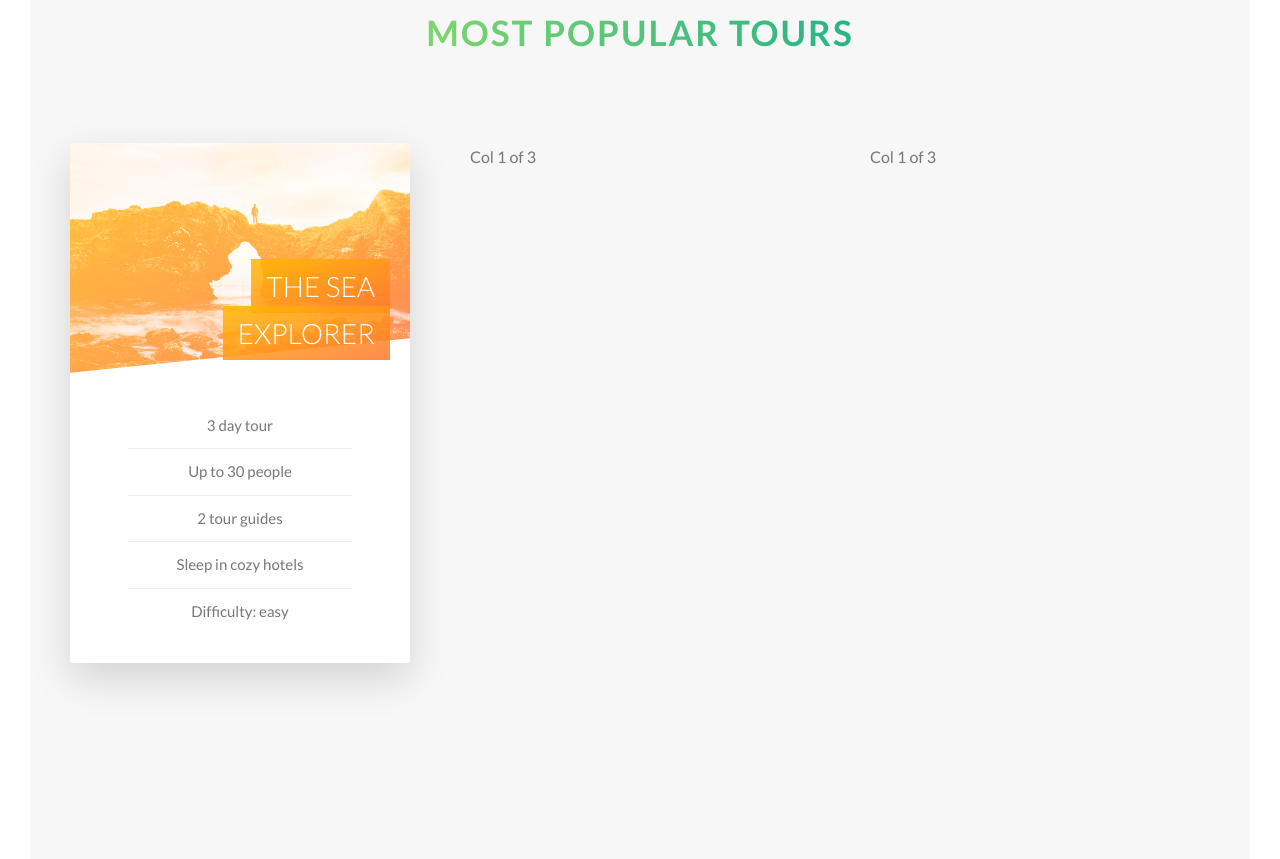
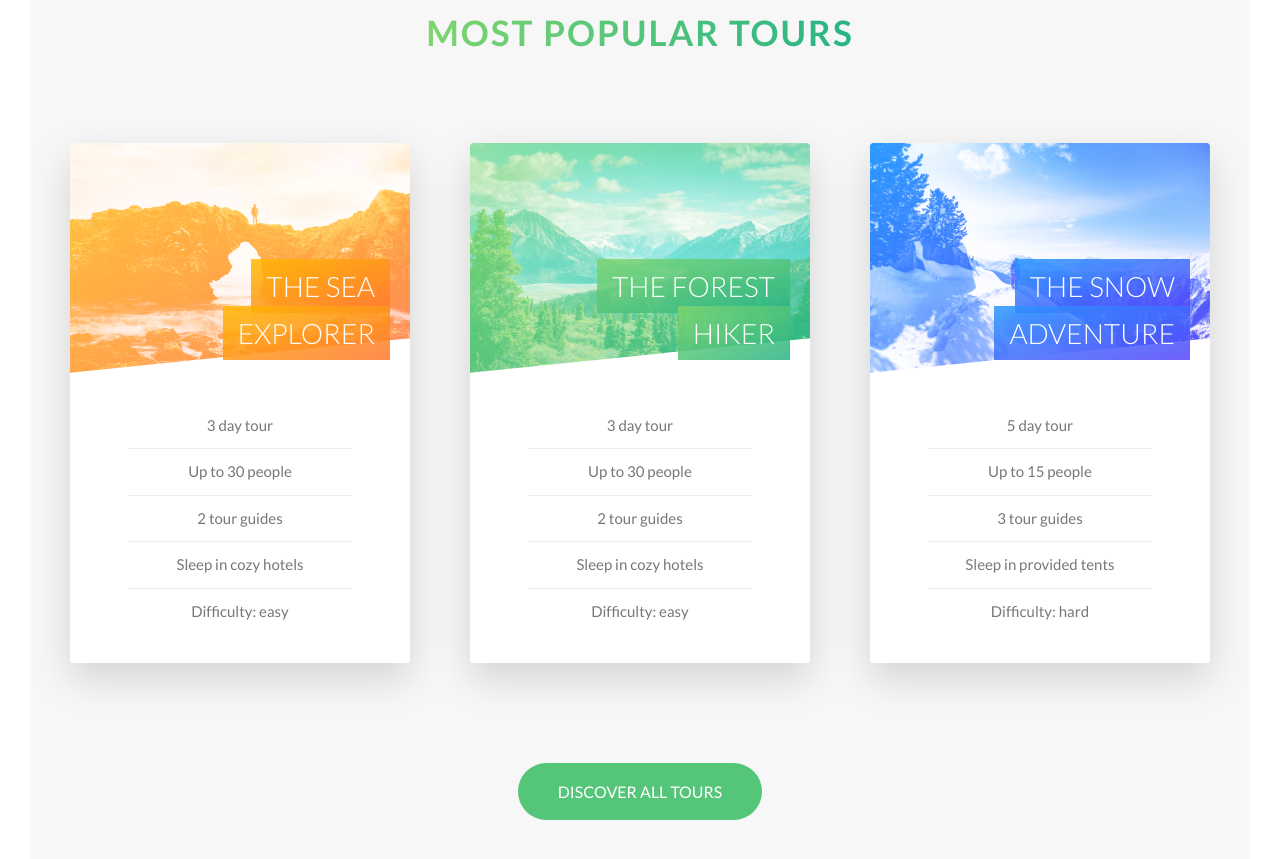
Before and after one commit to augustoqa/natours-css, a website: page index.html in a window 1280 px wide. Shown: the part 2332-3191 px from the top of the page. Drawn offline with Linux system fonts and the light colour scheme.

Commit message:
Building the Tours Section - Part 3

```diff
--- a/index.html
+++ b/index.html
@@ -129,17 +129,88 @@
 							</div>
 						</div>
 						<div class="card__side card__side--back card__side--back-1">
-							BACK
+							<div class="card__cta">
+								<div class="card__price-box">
+									<p class="card__price-only">Only</p>
+									<p class="card__price-value">$297</p>
+								</div>
+								<a href="#" class="btn btn--white">Book now!</a>
+							</div>
 						</div>
 					</div>
 				</div>
+
 				<div class="col-1-of-3">
-					Col 1 of 3
+					<div class="card">
+						<div class="card__side card__side--front">
+							<div class="card__picture card__picture--2">
+								&nbsp;
+							</div>
+							<h4 class="card__heading">
+								<span class="card__heading-span card__heading-span--2">
+									The Forest Hiker
+								</span>
+							</h4>
+							<div class="card__details">
+								<ul>
+									<li>3 day tour</li>
+									<li>Up to 30 people</li>
+									<li>2 tour guides</li>
+									<li>Sleep in cozy hotels</li>
+									<li>Difficulty: easy</li>
+								</ul>
+							</div>
+						</div>
+						<div class="card__side card__side--back card__side--back-2">
+							<div class="card__cta">
+								<div class="card__price-box">
+									<p class="card__price-only">Only</p>
+									<p class="card__price-value">$497</p>
+								</div>
+								<a href="#" class="btn btn--white">Book now!</a>
+							</div>
+						</div>
+					</div>
 				</div>
+
 				<div class="col-1-of-3">
-					Col 1 of 3
+					<div class="card">
+						<div class="card__side card__side--front">
+							<div class="card__picture card__picture--3">
+								&nbsp;
+							</div>
+							<h4 class="card__heading">
+								<span class="card__heading-span card__heading-span--3">
+									The Snow Adventure
+								</span>
+							</h4>
+							<div class="card__details">
+								<ul>
+									<li>5 day tour</li>
+									<li>Up to 15 people</li>
+									<li>3 tour guides</li>
+									<li>Sleep in provided tents</li>
+									<li>Difficulty: hard</li>
+								</ul>
+							</div>
+						</div>
+						<div class="card__side card__side--back card__side--back-3">
+							<div class="card__cta">
+								<div class="card__price-box">
+									<p class="card__price-only">Only</p>
+									<p class="card__price-value">$897</p>
+								</div>
+								<a href="#" class="btn btn--white">Book now!</a>
+							</div>
+						</div>
+					</div>
 				</div>
 			</div>
+
+			<div class="u-center-text u-margin-top-huge">
+				<a href="#" class="btn btn--green">Discover all tours</a>
+			</div>
+
 		</section>
 	</main>
 
--- a/sass/base/_utilities.scss
+++ b/sass/base/_utilities.scss
@@ -3,3 +3,6 @@
 .u-margin-bottom-small { margin-bottom: 1.5rem; }
 .u-margin-bottom-medium { margin-bottom: 4rem; }
 .u-margin-bottom-big { margin-bottom: 8rem; }
+
+.u-margin-top-big { margin-top: 8rem; }
+.u-margin-top-huge { margin-top: 10rem; }
--- a/sass/components/_button.scss
+++ b/sass/components/_button.scss
@@ -28,11 +28,20 @@
 	}
 
 	&--white {
-		background-color: #fff;
+		background-color: $color-white;
 		color: $color-grey-dark;
 
 		&::after {
 			background-color: $color-white;
+		}
+	}
+
+	&--green {
+		background-color: $color-primary;
+		color: $color-white;
+
+		&::after {
+			background-color: $color-primary;
 		}
 	}
 
--- a/sass/components/_card.scss
+++ b/sass/components/_card.scss
@@ -32,6 +32,22 @@
 					$color-secondary-dark
 				);
 			}
+
+			&-2 {
+				background-image: linear-gradient(
+					to right bottom,
+					$color-primary-light,
+					$color-primary-dark
+				);
+			}
+
+			&-3 {
+				background-image: linear-gradient(
+					to right bottom,
+					$color-tertiary-light,
+					$color-tertiary-dark
+				);
+			}
 		}
 	}
 
@@ -50,6 +66,8 @@
 		background-blend-mode: screen;
 		-webkit-clip-path: polygon(0 0, 100% 0, 100% 85%, 0 100%);
 		clip-path: polygon(0 0, 100% 0, 100% 85%, 0 100%);
+		border-top-left-radius: 3px;
+		border-top-right-radius: 3px;
 
 		&--1 {
 			background-image: linear-gradient(
@@ -60,11 +78,19 @@
 		}
 
 		&--2 {
-			background-image: url(../img/nat-5.jpg);
+			background-image: linear-gradient(
+					to right bottom,
+					$color-primary-light,
+					$color-primary-dark
+				), url(../img/nat-6.jpg);
 		}
 
 		&--3 {
-			background-image: url(../img/nat-5.jpg);
+			background-image: linear-gradient(
+					to right bottom,
+					$color-tertiary-light,
+					$color-tertiary-dark
+				), url(../img/nat-7.jpg);
 		}
 	}
 
@@ -92,6 +118,22 @@
 				rgba($color-secondary-dark, .85)
 			);
 		}
+
+		&--2 {
+			background-image: linear-gradient(
+				to right bottom,
+				rgba($color-primary-light, .85),
+				rgba($color-primary-dark, .85)
+			);
+		}
+
+		&--3 {
+			background-image: linear-gradient(
+				to right bottom,
+				rgba($color-tertiary-light, .85),
+				rgba($color-tertiary-dark, .85)
+			);
+		}
 	}
 
 	&__details {
@@ -113,4 +155,30 @@
 			}
 		}
 	}
+
+	// BACK SIDE STYLING
+	&__cta {
+		position: absolute;
+		top: 50%;
+		left: 50%;
+		transform: translate(-50%, -50%);
+		width: 90%;
+		text-align: center;
+	}
+
+	&__price-box {
+		text-align: center;
+		color: $color-white;
+		margin-bottom: 8rem;
+	}
+
+	&__price-only {
+		font-size: 1.4rem;
+		text-transform: uppercase;
+	}
+
+	&__price-value {
+		font-size: 6rem;
+		font-weight: 100;
+	}
 }
--- a/sass/pages/_home.scss
+++ b/sass/pages/_home.scss
@@ -24,6 +24,6 @@
 
 .section-tours {
 	background-color: $color-gray-light-1;
-	padding: 25rem 0 50rem 0;
+	padding: 25rem 0 15rem 0;
 	margin-top: -10rem;
 }
```
Also changed, not shown: css/style.css.
